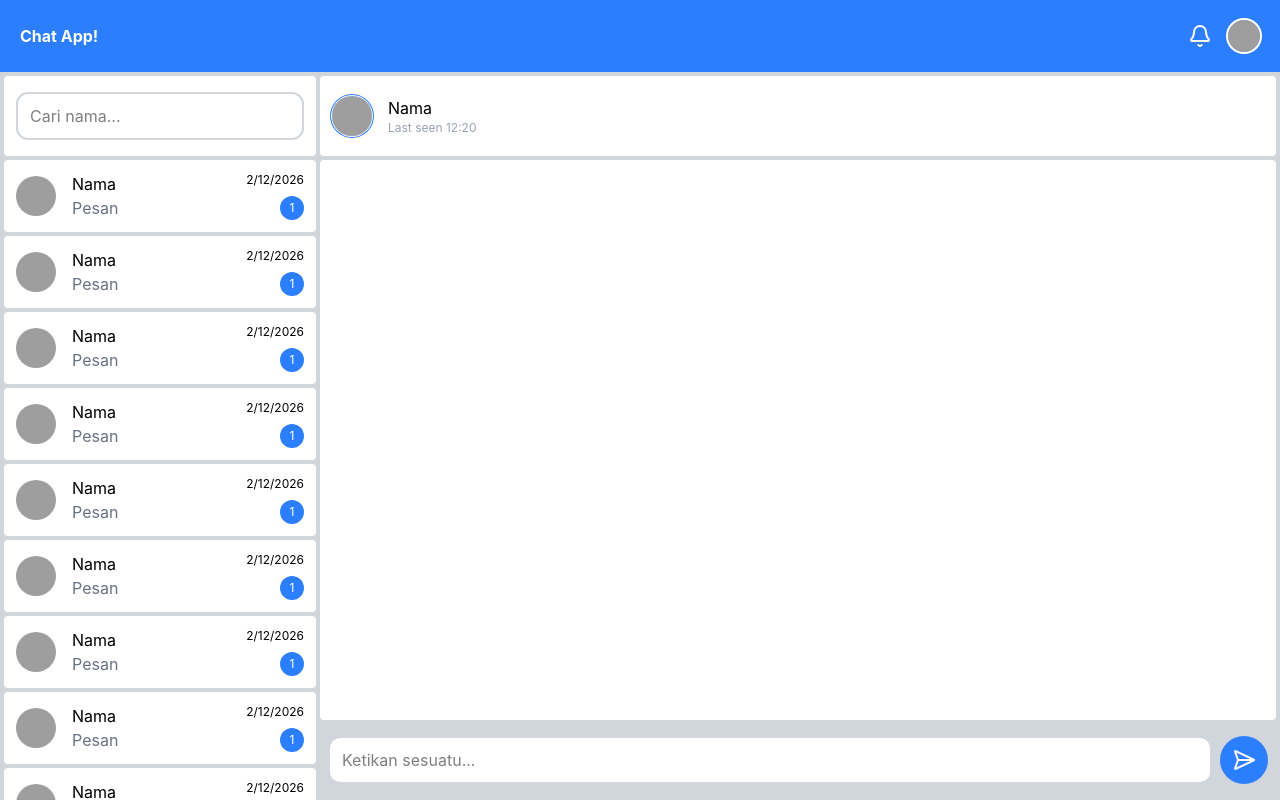
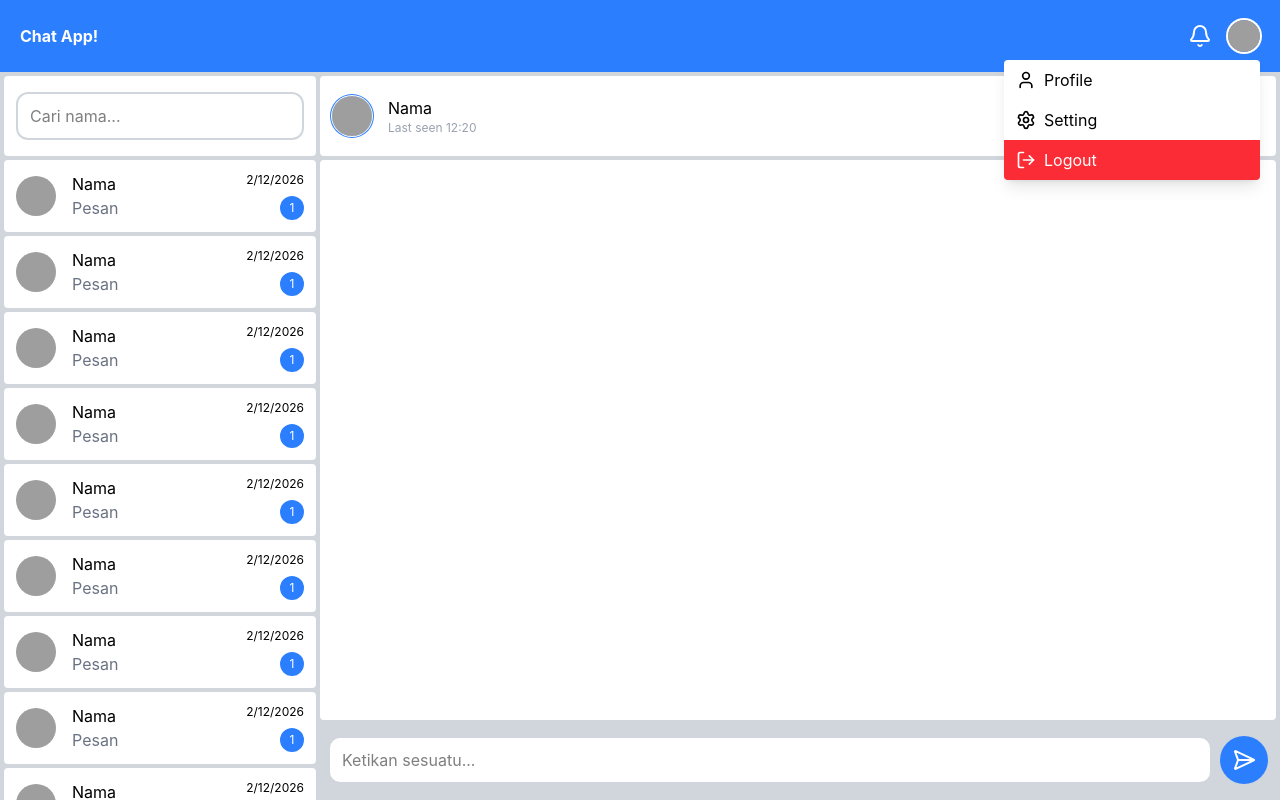
Before and after one commit to RAMDHAN-MQ/react-chat-app, a React (Vite) app in the folder frontend/: page /chat in a window 1280 px wide. Both pictures are taken after a click on the button 1244 px from the left and 36 px from the top of the page. Built offline with nearby package versions, Linux system fonts and the light colour scheme; grey boxes are pictures that could not be loaded.

Commit message:
add: fitur navbar dropdown

```diff
--- a/frontend/src/App.jsx
+++ b/frontend/src/App.jsx
@@ -27,7 +27,7 @@ export default function App() {
   return (
     <>
       <Toaster />
-      <Outlet context={{ setUser, user }} />
+      <Outlet context={{ user, setUser }} />
     </>
   );
 }
--- a/frontend/src/components/layout/ChatLayout.jsx
+++ /dev/null
@@ -1,11 +0,0 @@
-import { Outlet, useOutletContext } from "react-router-dom";
-
-export default function ChatLayout() {
-  const { user } = useOutletContext();
-  console.log(user);
-  return (
-    <>
-      <Outlet />
-    </>
-  );
-}
--- a/frontend/src/components/ui/Nav/Navbar.jsx
+++ b/frontend/src/components/ui/Nav/Navbar.jsx
@@ -1,6 +1,24 @@
 import { Bell } from "lucide-react";
+import { useEffect, useRef, useState } from "react";
 
-export default function Navbar() {
+export default function Navbar({ children }) {
+  const [isDrop, setIsDrop] = useState(false);
+  const dropdownRef = useRef(null);
+
+  function hanldeClickOutsideNav(e) {
+    if (dropdownRef.current && !dropdownRef.current.contains(e.target)) {
+      setIsDrop(false);
+    }
+  }
+
+  useEffect(() => {
+    document.addEventListener("click", hanldeClickOutsideNav);
+
+    return () => {
+      document.removeEventListener("click", hanldeClickOutsideNav);
+    };
+  });
+
   return (
     <nav className="bg-blue-500 p-5 flex justify-between items-center">
       <div className="font-bold text-white" aria-label="logo">
@@ -10,13 +28,23 @@ export default function Navbar() {
         <button className="text-white">
           <Bell />
         </button>
-        <button className="flex items-center rounded-full overflow-hidden ring ring-white ring-offset-1">
+        <div className="relative" ref={dropdownRef}>
+          <button
+            className=" flex items-center rounded-full overflow-hidden ring ring-white ring-offset-1 cursor-pointer"
+            onClick={() => setIsDrop(!isDrop)}
+          >
             <img
               src="https://picsum.photos/200"
               alt="foto profile"
               className="size-8"
             />
           </button>
+          {isDrop && (
+            <div className="h-fit min-w-64 bg-white absolute right-0 top-full mt-2 rounded shadow-lg overflow-hidden">
+              {children}
+            </div>
+          )}
+        </div>
       </div>
     </nav>
   );
--- /dev/null
+++ b/frontend/src/components/ui/Nav/NavbarDropMenu.jsx
@@ -0,0 +1,23 @@
+export default function NavbarDropMenu({
+  variant = "primary",
+  children,
+  onClick,
+}) {
+  let warna;
+  switch (variant) {
+    case "primary":
+      warna = "hover:bg-gray-300";
+      break;
+    case "danger":
+      warna = "bg-red-500 text-white hover:bg-red-700";
+      break;
+  }
+  return (
+    <div
+      className={`flex items-center gap-2 px-3 py-2 ${warna}`}
+      onClick={onClick}
+    >
+      {children}
+    </div>
+  );
+}
--- a/frontend/src/main.jsx
+++ b/frontend/src/main.jsx
@@ -1,7 +1,6 @@
 import { StrictMode } from "react";
 import { createRoot } from "react-dom/client";
 import "./index.css";
-import ChatLayout from "./components/layout/ChatLayout.jsx";
 import { BrowserRouter, Routes, Route } from "react-router-dom";
 import LoginPage from "./pages/Auth/LoginPage.jsx";
 import RegisterPage from "./pages/Auth/RegisterPage.jsx";
@@ -15,9 +14,8 @@ createRoot(document.getElementById("root")).render(
         <Route element={<App />}>
           <Route index element={<LoginPage />} />
           <Route path="register" element={<RegisterPage />} />
-          <Route element={<ChatLayout />}>
-            <Route path="/chat" element={<ChatPage />} />
-          </Route>
+
+          <Route path="/chat" element={<ChatPage />} />
         </Route>
       </Routes>
     </BrowserRouter>
--- a/frontend/src/pages/Chat/ChatPage.jsx
+++ b/frontend/src/pages/Chat/ChatPage.jsx
@@ -4,11 +4,29 @@ import Navbar from "../../components/ui/Nav/Navbar";
 import InfoChatTop from "../../components/ui/Chat/ChatTop";
 import Chat from "../../components/ui/Chat/Chat";
 import ChatSend from "../../components/ui/Chat/ChatSend";
+import NavbarDropMenu from "../../components/ui/Nav/NavbarDropMenu";
+import { LogOut, Settings, User } from "lucide-react";
+import { useOutletContext } from "react-router-dom";
 
 export default function ChatPage() {
+  const { user, setUser } = useOutletContext();
+
   return (
     <div className="h-screen flex flex-col overflow-hidden">
-      <Navbar />
+      <Navbar>
+        <NavbarDropMenu>
+          <User size={20} />
+          Profile
+        </NavbarDropMenu>
+        <NavbarDropMenu>
+          <Settings size={20} />
+          Setting
+        </NavbarDropMenu>
+        <NavbarDropMenu variant={"danger"}>
+          <LogOut size={20} />
+          Logout
+        </NavbarDropMenu>
+      </Navbar>
       <div className="flex-1 flex min-h-0 w-full bg-gray-300 overflow-hidden">
         <div className="w-3/12 px-1 min-h-0">
           <div className="p-3 bg-white my-1 flex justify-center items-center min-h-[10vh] rounded">
```
Lines whose indentation alone changed are shown as unchanged.
